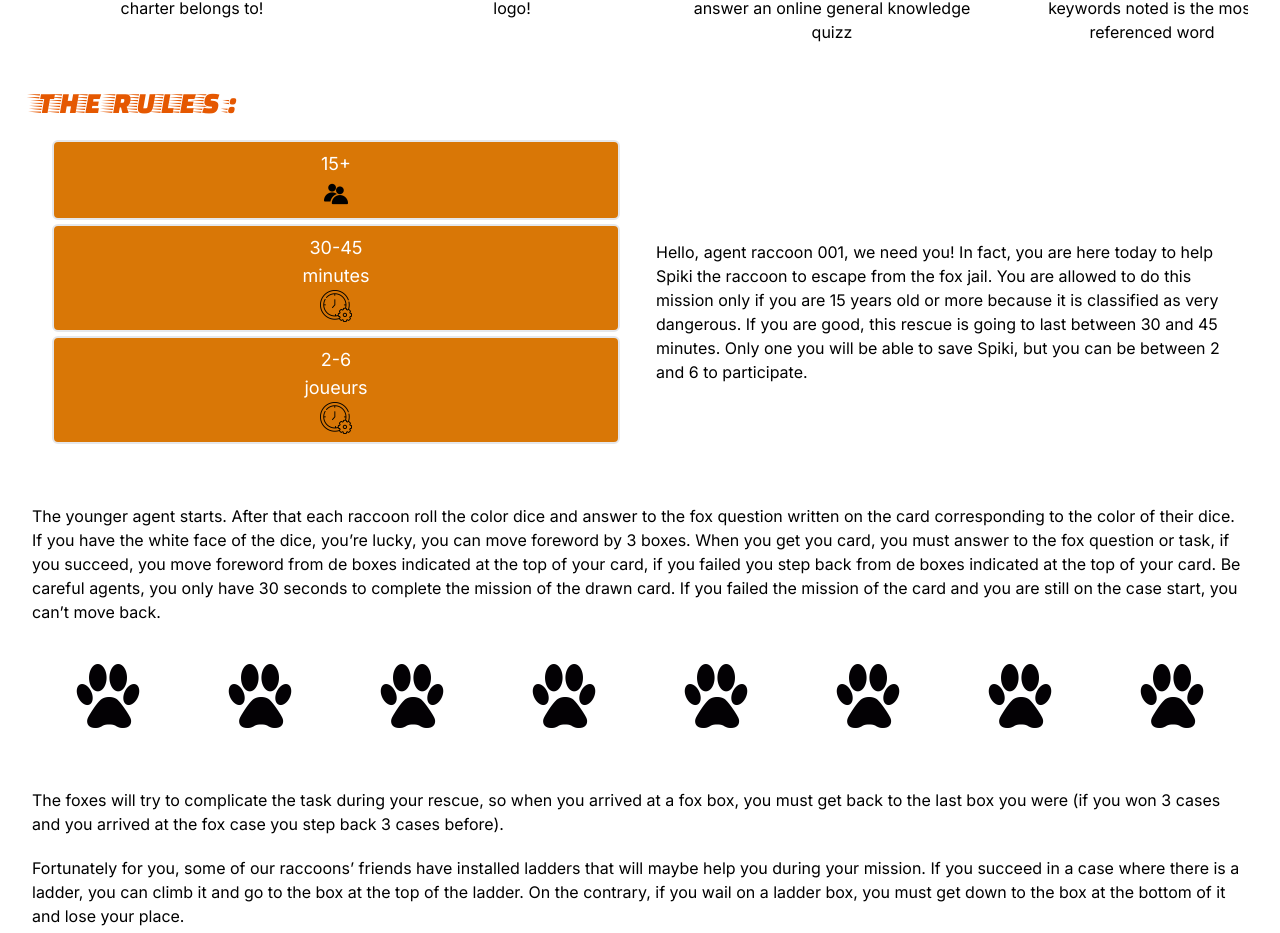
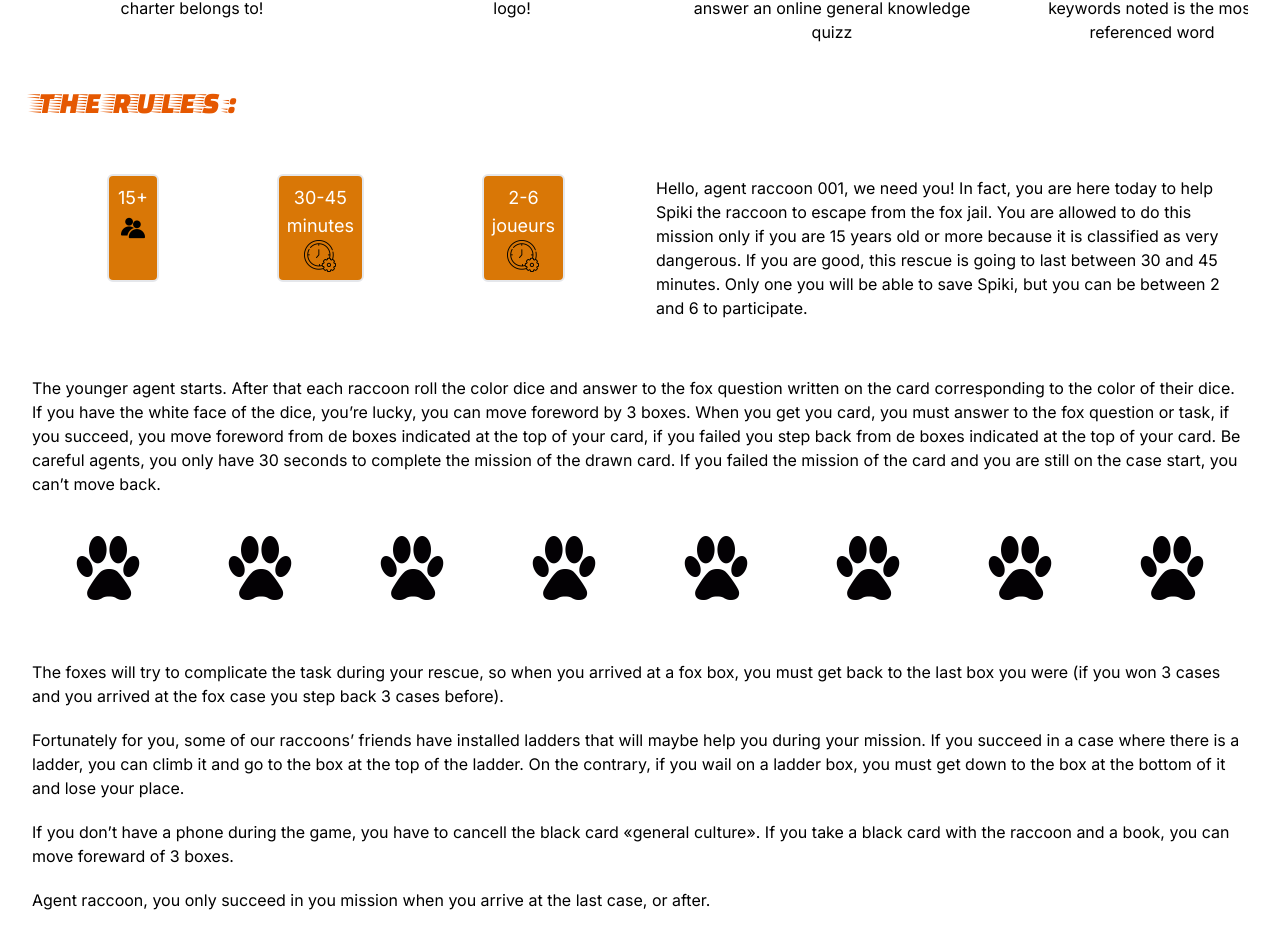
Before and after one commit to Pagiestm/Raccoon-Game, a Next.js app: page / in a window 1280 px wide. Shown: the part 1330-2263 px from the top of the page. Built offline with nearby package versions, Linux system fonts and the light colour scheme.

Commit message:
feat(home/index.tsx): responsive design for the rules

```diff
--- a/app/components/home/index.tsx
+++ b/app/components/home/index.tsx
@@ -87,8 +87,8 @@ export default function Home() {
                 <section id="sectionRules" className="mt-6">
                     <h2 className="text-3xl text-center md:text-left">THE RULES :</h2>
                     <div className="flex flex-col md:flex-row items-center bg-peach w-full p-2 md:p-4">
-                        <div className="flex-1 mb-2 md:mb-0 md:mr-4">
-                            <div className="flex flex-col items-center bg-amber-600 text-white p-1 md:p-2 m-1 text-center border-2 rounded-md">
+                        <div className="sm:flex sm:justify-around flex-1 mb-2 md:mb-0 md:mr-4">
+                            <div className="flex flex-col items-center bg-amber-600 text-white p-1 md:p-2 m-1 text-center border-2 rounded-md sm:px-5">
                                 <span className="text-lg text-sm md:text-lg">15+</span>
                                 <img src="./peoples.png" alt="Icon" className="w-6 h-6 md:w-8 md:h-8" />
                             </div>
```
